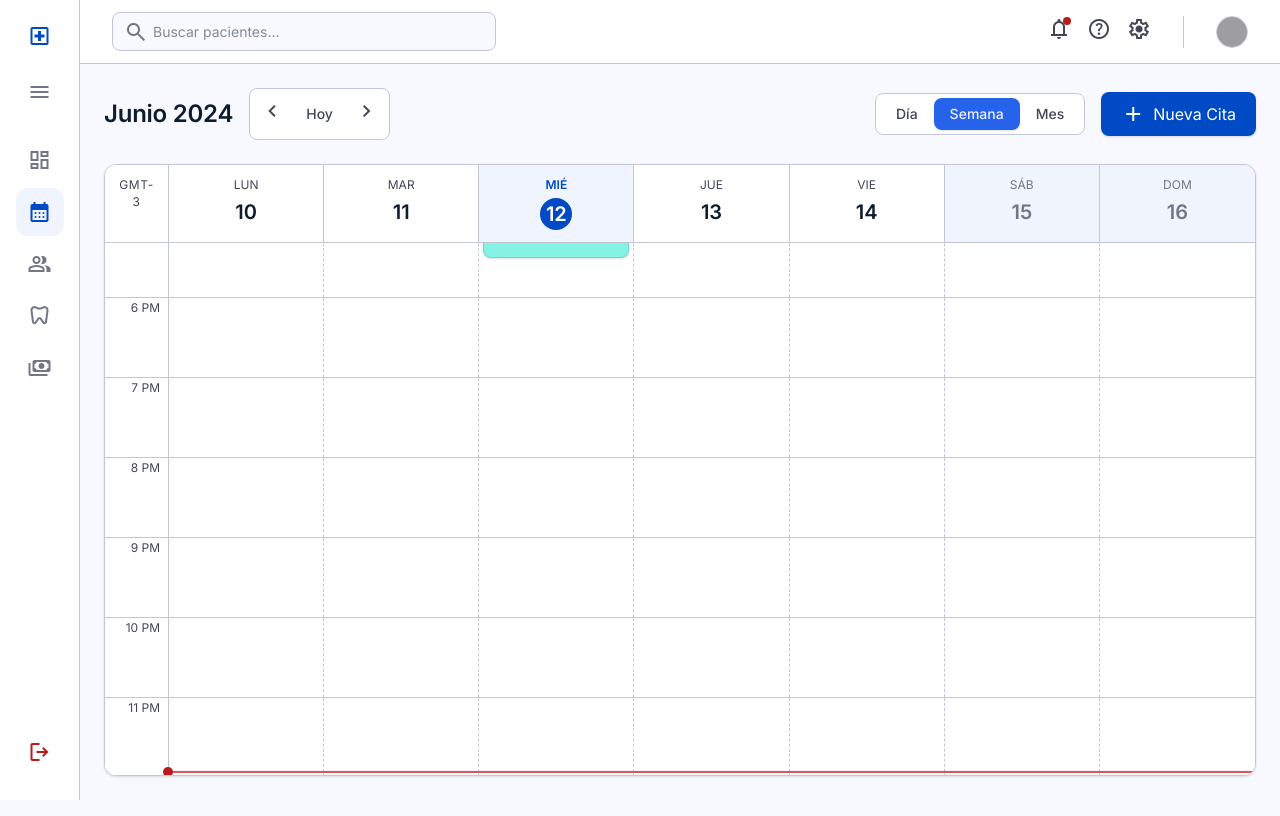
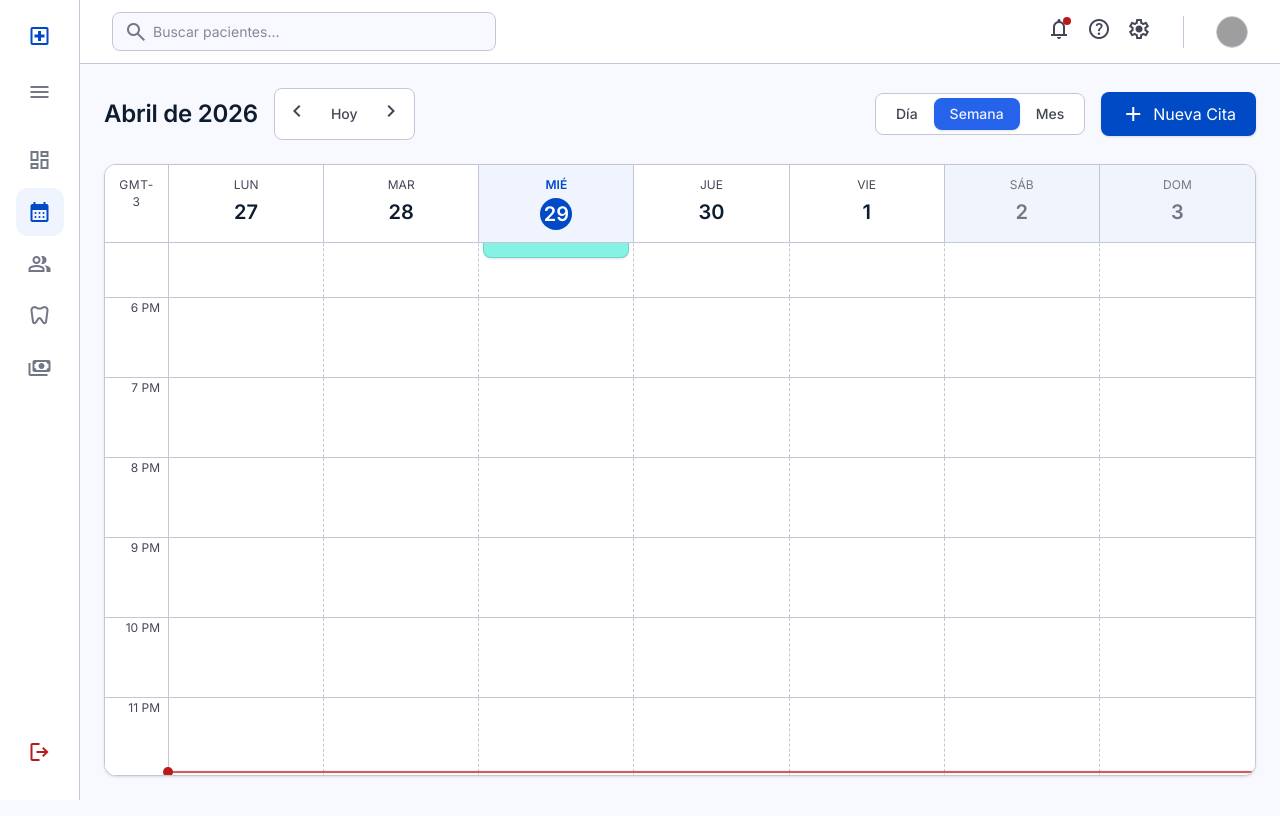
Before and after one commit to Yisus538/frontend_clinica, a React (Vite) app: page /dashboard/agenda in a window 1280 px wide. Shown: the top 816 px of the page. Built offline with nearby package versions, Linux system fonts and the light colour scheme; grey boxes are pictures that could not be loaded.

Commit message:
arreglo de anio

```diff
--- a/src/page/AgendaPage.tsx
+++ b/src/page/AgendaPage.tsx
@@ -1,32 +1,92 @@
-import { useState } from "react";
+import { useState, useMemo } from "react";
 import { CalendarHeader } from "../features/agenda/components/CalendarHeader";
 import { CalendarGrid } from "../features/agenda/components/CalendarGrid";
-import { WEEK_DAYS, APPOINTMENTS } from "../features/agenda/data/agenda.mock";
-import type { ViewMode } from "../features/agenda/types/agenda.types";
+import { APPOINTMENTS } from "../features/agenda/data/agenda.mock";
+import type { ViewMode, WeekDay } from "../features/agenda/types/agenda.types";
+
+/* ── Helpers ── */
+function getWeekDays(baseDate: Date): WeekDay[] {
+  const days: WeekDay[] = [];
+  const startOfWeek = new Date(baseDate);
+  // Convert Sunday (0) to 7 so Monday is 1
+  const day = startOfWeek.getDay() === 0 ? 7 : startOfWeek.getDay();
+  // Move to Monday
+  startOfWeek.setDate(startOfWeek.getDate() - day + 1);
+
+  const abbrs = ["LUN", "MAR", "MIÉ", "JUE", "VIE", "SÁB", "DOM"];
+  const today = new Date();
+
+  for (let i = 0; i < 7; i++) {
+    const d = new Date(startOfWeek);
+    d.setDate(d.getDate() + i);
+
+    days.push({
+      abbr: abbrs[i],
+      number: d.getDate(),
+      isToday: d.toDateString() === today.toDateString(),
+      isWeekend: i >= 5, // Sat (5) and Sun (6)
+    });
+  }
+  return days;
+}
 
 export const AgendaPage = () => {
   const [viewMode, setViewMode] = useState<ViewMode>("week");
+  const [currentDate, setCurrentDate] = useState(new Date());
 
-  // Determinar qué días mostrar basado en la vista (Mes se mantiene en modo semana por ahora como fallback)
+  const currentWeekDays = useMemo(() => getWeekDays(currentDate), [currentDate]);
+
+  // Formato del encabezado, ej: "Abril 2026"
+  const monthYear = currentDate.toLocaleDateString("es-AR", {
+    month: "long",
+    year: "numeric"
+  }).replace(/^\w/, c => c.toUpperCase());
+
+  // Determinar qué días mostrar basado en la vista
   const daysToRender = viewMode === "day"
-    ? WEEK_DAYS.filter((d) => d.isToday)
-    : WEEK_DAYS;
+    ? currentWeekDays.filter((_, i) => {
+        // Find which day of the week corresponds to currentDate
+        const currentDayIndex = currentDate.getDay() === 0 ? 6 : currentDate.getDay() - 1;
+        return i === currentDayIndex;
+      })
+    : currentWeekDays;
+
+  // Navegación
+  const handlePrev = () => {
+    const newDate = new Date(currentDate);
+    if (viewMode === "day") newDate.setDate(newDate.getDate() - 1);
+    else if (viewMode === "week") newDate.setDate(newDate.getDate() - 7);
+    else newDate.setMonth(newDate.getMonth() - 1);
+    setCurrentDate(newDate);
+  };
+
+  const handleNext = () => {
+    const newDate = new Date(currentDate);
+    if (viewMode === "day") newDate.setDate(newDate.getDate() + 1);
+    else if (viewMode === "week") newDate.setDate(newDate.getDate() + 7);
+    else newDate.setMonth(newDate.getMonth() + 1);
+    setCurrentDate(newDate);
+  };
+
+  const handleToday = () => {
+    setCurrentDate(new Date());
+  };
 
   return (
     <div className="flex flex-col h-[calc(100vh-64px-48px)]">
-      {/* Calendar Header: month/year, navigation, view toggle, new appointment */}
+      {/* Calendar Header */}
       <CalendarHeader
-        monthYear="Junio 2024"
+        monthYear={monthYear}
         viewMode={viewMode}
         onViewChange={setViewMode}
-        onPrev={() => {}}
-        onNext={() => {}}
-        onToday={() => {}}
+        onPrev={handlePrev}
+        onNext={handleNext}
+        onToday={handleToday}
       />
 
       {/* Calendar Grid */}
       <CalendarGrid
-        days={daysToRender.length > 0 ? daysToRender : [WEEK_DAYS[0]]}
+        days={daysToRender.length > 0 ? daysToRender : [currentWeekDays[0]]}
         appointments={APPOINTMENTS}
         startHour={0}
         endHour={23}
```
